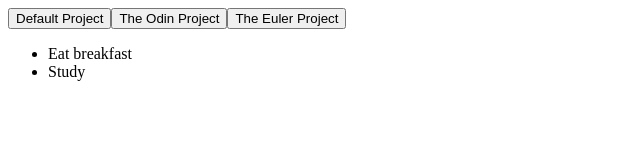
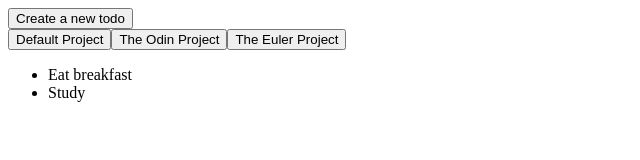
Before and after one commit to ls1955/odin-todo-list, a website built with webpack: page dist/index.html in a window 1280 px wide. Shown: the whole page, without its empty margins (0-640 px from the left). Built offline with nearby package versions, Linux system fonts and the light colour scheme.

Commit message:
Include createTodo  button

```diff
--- a/dist/index.html
+++ b/dist/index.html
@@ -6,6 +6,7 @@
   <title>Odin Todolist</title>
 </head>
 <body>
+  <header><button>Create a new todo</button></header>
   <aside class="projects-sidebar"></aside>
   <main class="todo-list-container"></main>
   <script src="main.js"></script>
```
